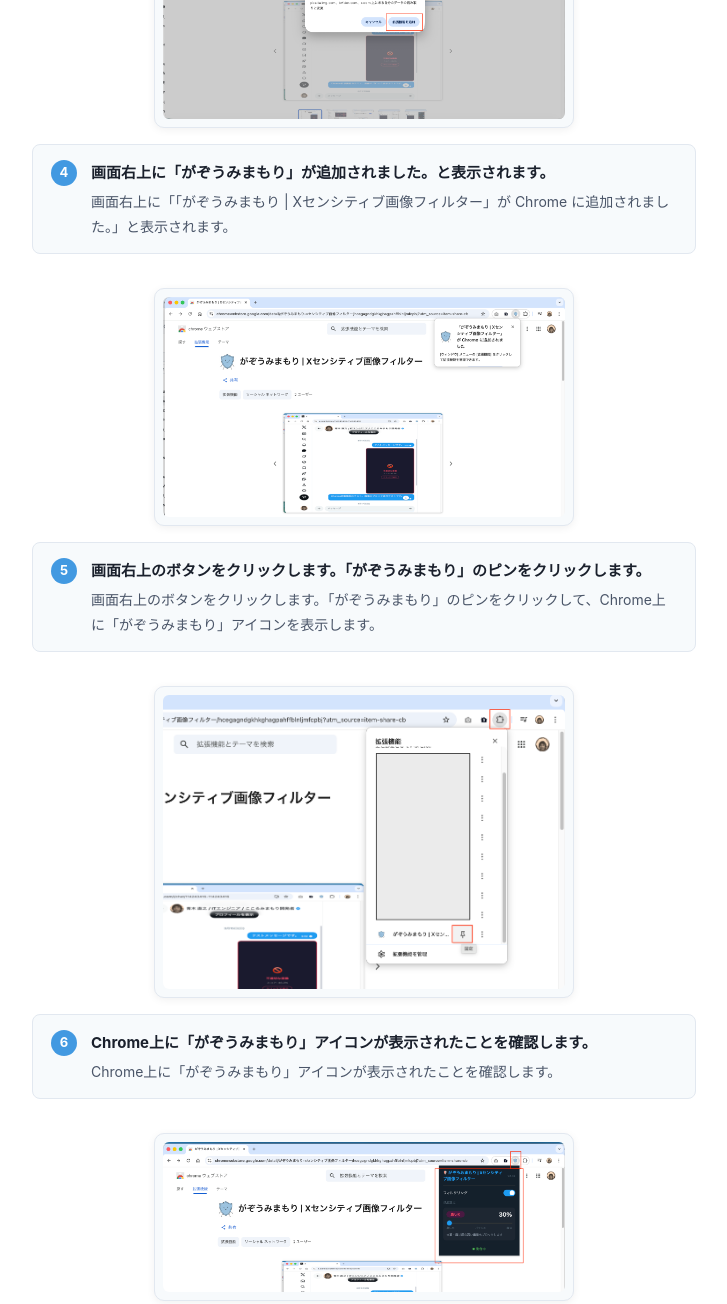
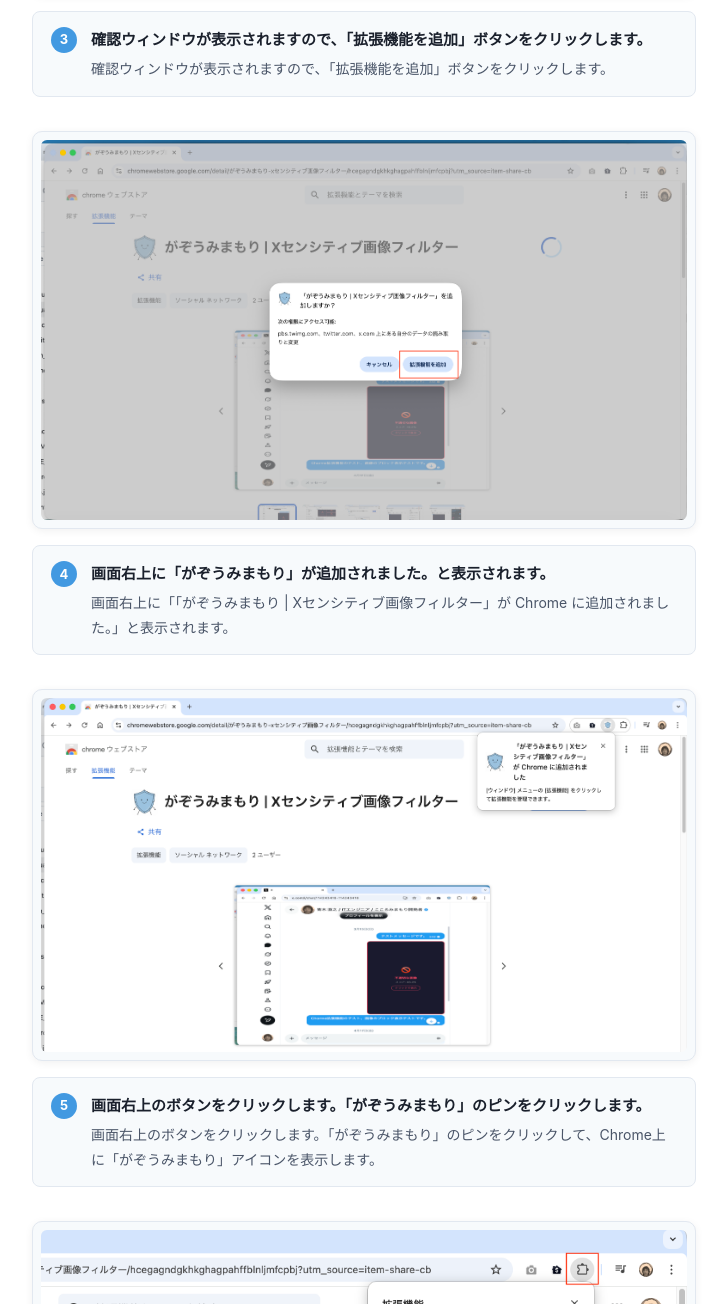
Before and after one commit to na0AaooQ/nsfw-guardian-image-hideorshow, a browser extension: page docs/manual.html in a window 1280 px wide. Shown: the part 2260-3564 px from the top of the page, without its empty margins (276-1003 px from the left). Drawn offline with Linux system fonts and the light colour scheme.

Commit message:
Increase screenshot frame width in manual installation
Increase screenshot frame width in manual installation

```diff
--- a/docs/manual.html
+++ b/docs/manual.html
@@ -428,7 +428,7 @@
         </p>
       </div>
     </div>
-    <div class="screenshot-frame" style="max-width: 420px; margin: 24px auto 6px;">
+    <div class="screenshot-frame" style="max-width: 800px; margin: 24px auto 6px;">
        <img src="./manual_install_image_001.png"
          alt="「Chrome に追加」のスクリーンショット" />
     </div>
@@ -440,7 +440,7 @@
         <p>確認ウィンドウが表示されますので、「インストールに進む」ボタンをクリックします。</p>
       </div>
     </div>
-    <div class="screenshot-frame" style="max-width: 420px; margin: 24px auto 6px;">
+    <div class="screenshot-frame" style="max-width: 800px; margin: 24px auto 6px;">
        <img src="./manual_install_image_002.png"
          alt="「インストールに進む」のスクリーンショット" />
     </div>
@@ -452,7 +452,7 @@
         <p>確認ウィンドウが表示されますので、「拡張機能を追加」ボタンをクリックします。</p>
       </div>
     </div>
-    <div class="screenshot-frame" style="max-width: 420px; margin: 24px auto 6px;">
+    <div class="screenshot-frame" style="max-width: 800px; margin: 24px auto 6px;">
        <img src="./manual_install_image_003.png"
          alt="「拡張機能を追加」ボタンのスクリーンショット" />
     </div>
@@ -464,7 +464,7 @@
         <p>画面右上に「「がぞうみまもり | Xセンシティブ画像フィルター」が Chrome に追加されました。」と表示されます。</p>
       </div>
     </div>
-    <div class="screenshot-frame" style="max-width: 420px; margin: 24px auto 6px;">
+    <div class="screenshot-frame" style="max-width: 800px; margin: 24px auto 6px;">
        <img src="./manual_install_image_004.png"
          alt="「がぞうみまもり」が追加されました。のスクリーンショット" />
     </div>
@@ -476,7 +476,7 @@
         <p>画面右上のボタンをクリックします。「がぞうみまもり」のピンをクリックして、Chrome上に「がぞうみまもり」アイコンを表示します。</p>
       </div>
     </div>
-    <div class="screenshot-frame" style="max-width: 420px; margin: 24px auto 6px;">
+    <div class="screenshot-frame" style="max-width: 800px; margin: 24px auto 6px;">
        <img src="./manual_install_image_005.png"
          alt="「がぞうみまもり」のピンをクリックするスクリーンショット" />
     </div>
@@ -488,7 +488,7 @@
         <p>Chrome上に「がぞうみまもり」アイコンが表示されたことを確認します。</p>
       </div>
     </div>
-    <div class="screenshot-frame" style="max-width: 420px; margin: 24px auto 6px;">
+    <div class="screenshot-frame" style="max-width: 800px; margin: 24px auto 6px;">
        <img src="./manual_install_image_006.png"
          alt="「がぞうみまもり」アイコン表示確認のスクリーンショット" />
     </div>
```
